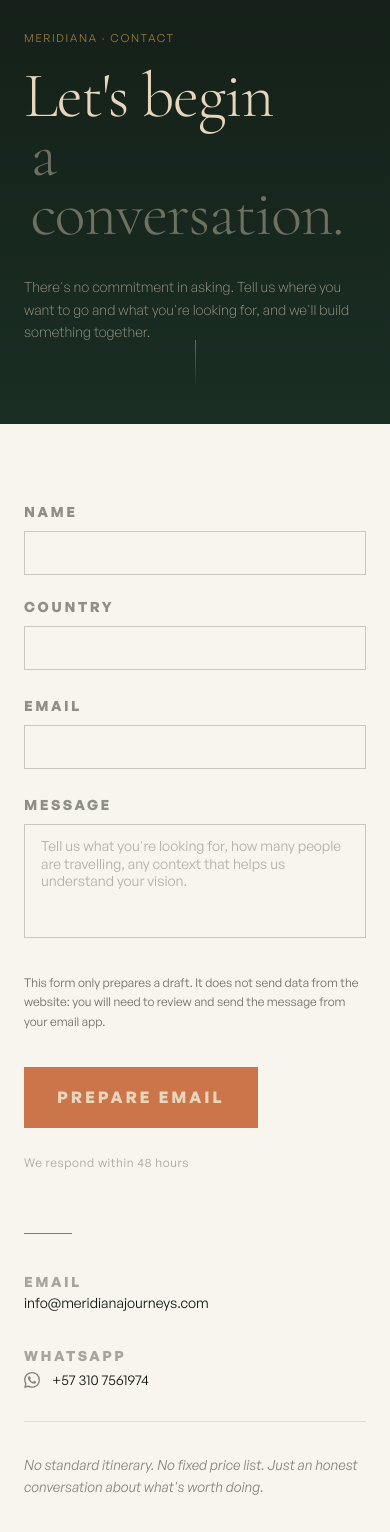
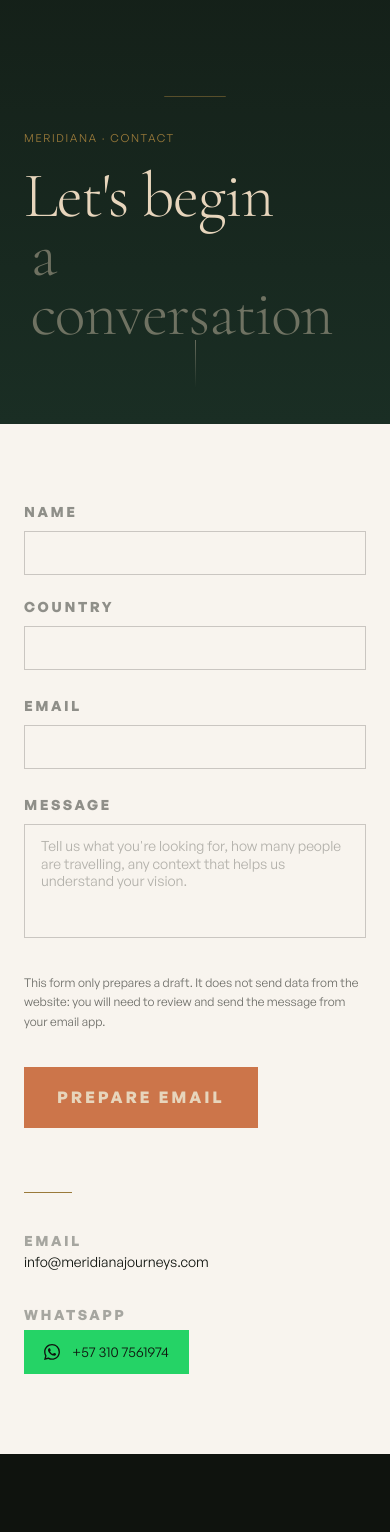
Before and after one commit to jsdgstudio/meridiana_journeys, a Next.js app in the folder frontend/: page /en/contacto in a window 390 px wide. Shown: the part 420-1952 px from the top of the page. Built offline with nearby package versions, Linux system fonts and the light colour scheme.

Commit message:
feat: refine contact page from client feedback

```diff
--- a/frontend/app/[locale]/contacto/page.tsx
+++ b/frontend/app/[locale]/contacto/page.tsx
@@ -19,10 +19,6 @@ export async function generateMetadata({
       locale === "es"
         ? "Contacto — Meridiana"
         : "Contact — Meridiana",
-    description:
-      locale === "es"
-        ? "Comencemos una conversación. No hay compromiso en preguntar."
-        : "Let's begin a conversation. There's no commitment in asking.",
   };
 }
 
@@ -34,7 +30,6 @@ export default function ContactPage({ params }: ContactPageProps) {
     <>
       <ContactHero
         headline={content.headline}
-        description={content.description}
         locale={locale}
       />
 
@@ -66,7 +61,6 @@ export default function ContactPage({ params }: ContactPageProps) {
                     {content.email}
                   </a>
                 </div>
-
                 {/* WhatsApp */}
                 <div className="space-y-2">
                   <p className="label text-xs tracking-widest uppercase text-negro/35">
@@ -76,7 +70,7 @@ export default function ContactPage({ params }: ContactPageProps) {
                     href={content.whatsapp.href}
                     target="_blank"
                     rel="noopener noreferrer"
-                    className="flex items-center gap-3 font-sans text-sm text-negro hover:opacity-60 transition-opacity duration-200 group"
+                    className="inline-flex min-h-11 items-center gap-3 bg-[var(--whatsapp-green)] px-5 py-3 font-sans text-sm text-negro hover:bg-verde hover:text-marfil focus-visible:outline focus-visible:outline-2 focus-visible:outline-offset-2 focus-visible:outline-verde"
                   >
                     {/* WhatsApp icon */}
                     <svg
@@ -85,7 +79,7 @@ export default function ContactPage({ params }: ContactPageProps) {
                       viewBox="0 0 24 24"
                       fill="currentColor"
                       aria-hidden="true"
-                      className="text-negro/50 group-hover:text-negro transition-colors duration-200 shrink-0"
+                      className="shrink-0"
                     >
                       <path d="M17.472 14.382c-.297-.149-1.758-.867-2.03-.967-.273-.099-.471-.148-.67.15-.197.297-.767.966-.94 1.164-.173.199-.347.223-.644.075-.297-.15-1.255-.463-2.39-1.475-.883-.788-1.48-1.761-1.653-2.059-.173-.297-.018-.458.13-.606.134-.133.298-.347.446-.52.149-.174.198-.298.298-.497.099-.198.05-.371-.025-.52-.075-.149-.669-1.612-.916-2.207-.242-.579-.487-.5-.669-.51-.173-.008-.371-.01-.57-.01-.198 0-.52.074-.792.372-.272.297-1.04 1.016-1.04 2.479 0 1.462 1.065 2.875 1.213 3.074.149.198 2.096 3.2 5.077 4.487.709.306 1.262.489 1.694.625.712.227 1.36.195 1.871.118.571-.085 1.758-.719 2.006-1.413.248-.694.248-1.289.173-1.413-.074-.124-.272-.198-.57-.347m-5.421 7.403h-.004a9.87 9.87 0 01-5.031-1.378l-.361-.214-3.741.982.998-3.648-.235-.374a9.86 9.86 0 01-1.51-5.26c.001-5.45 4.436-9.884 9.888-9.884 2.64 0 5.122 1.03 6.988 2.898a9.825 9.825 0 012.893 6.994c-.003 5.45-4.437 9.884-9.885 9.884m8.413-18.297A11.815 11.815 0 0012.05 0C5.495 0 .16 5.335.157 11.892c0 2.096.547 4.142 1.588 5.945L.057 24l6.305-1.654a11.882 11.882 0 005.683 1.448h.005c6.554 0 11.89-5.335 11.893-11.893a11.821 11.821 0 00-3.48-8.413z"/>
                     </svg>
@@ -93,12 +87,6 @@ export default function ContactPage({ params }: ContactPageProps) {
                   </a>
                 </div>
 
-                {/* Reassurance */}
-                <div className="border-t border-negro/10 pt-8">
-                  <p className="font-sans text-sm leading-relaxed text-negro/50 italic">
-                    {content.reassurance[locale]}
-                  </p>
-                </div>
               </div>
             </div>
           </div>
--- a/frontend/app/globals.css
+++ b/frontend/app/globals.css
@@ -26,6 +26,7 @@
   --tumbaga:    #9A7A3A;
   --marfil:     #E7D5BC;
   --blanco:     #F8F4EE;
+  --whatsapp-green: #25D366;
 
   --negro-80:   rgba(15, 19, 14, 0.80);
   --negro-60:   rgba(15, 19, 14, 0.60);
--- a/frontend/components/sections/ContactForm.tsx
+++ b/frontend/components/sections/ContactForm.tsx
@@ -238,10 +238,6 @@ export function ContactForm({ content, locale }: ContactFormProps) {
             </motion.div>
           )}
 
-          {/* Response time note */}
-          <p className="font-sans text-xs text-negro/35 tracking-wide">
-            {content.responseTime[locale]}
-          </p>
     </motion.form>
   );
 }
--- a/frontend/components/sections/ContactHero.tsx
+++ b/frontend/components/sections/ContactHero.tsx
@@ -5,8 +5,7 @@ import { motion, useAnimation, useReducedMotion } from "framer-motion";
 import type { Locale } from "@/types/tour";
 
 interface ContactHeroProps {
-  headline: { es: string; en: string };
-  description: { es: string; en: string };
+  headline: { es: [string, string]; en: [string, string] };
   locale: Locale;
 }
 
@@ -18,24 +17,18 @@ const LINE_STYLE = {
   transformOrigin: "center",
 } as const;
 
-// Headline split: first word dominant, rest as qualifier
-const HEADLINE: Record<Locale, [string, string]> = {
-  es: ["Comencemos", "una conversación."],
-  en: ["Let's begin", "a conversation."],
-};
-
 const EYEBROW: Record<Locale, string> = {
   es: "Meridiana · Contacto",
   en: "Meridiana · Contact",
 };
 
-export function ContactHero({ headline: _headline, description, locale }: ContactHeroProps) {
+export function ContactHero({ headline, locale }: ContactHeroProps) {
   const shouldReduce = useReducedMotion();
   const lineControls = useAnimation();
   const [lineReady, setLineReady] = useState(false);
   const cancelRef = useRef(false);
 
-  const [line1, line2] = HEADLINE[locale];
+  const [line1, line2] = headline[locale];
 
   useEffect(() => {
     cancelRef.current = false;
@@ -99,11 +92,7 @@ export function ContactHero({ headline: _headline, description, locale }: Contac
           style={LINE_STYLE}
         />
 
-        {/* Two-column grid */}
-        <div className="grid grid-cols-1 lg:grid-cols-5 gap-y-8 lg:gap-x-20 lg:items-end">
-
-          {/* Left — eyebrow + headline */}
-          <div className="lg:col-span-3">
+        <div>
           <motion.span
             initial={shouldReduce ? false : { opacity: 0, y: 10 }}
             animate={{ opacity: 1, y: 0 }}
@@ -129,26 +118,6 @@ export function ContactHero({ headline: _headline, description, locale }: Contac
               {line2}
             </span>
           </motion.h1>
-          </div>
-
-          {/* Right — description */}
-          <motion.div
-            className="lg:col-span-2 lg:pb-1"
-            initial={shouldReduce ? false : { opacity: 0, y: 22 }}
-            animate={{ opacity: 1, y: 0 }}
-            transition={{ duration: 0.9, delay: 0.72, ease }}
-          >
-            <p
-              className="font-sans font-light leading-relaxed"
-              style={{
-                fontSize: "clamp(0.875rem, 1.1vw, 1rem)",
-                color: "rgba(231, 213, 188, 0.68)",
-                maxWidth: "46ch",
-              }}
-            >
-              {description[locale]}
-            </p>
-          </motion.div>
         </div>
       </div>
 
--- a/frontend/content/i18n/en.json
+++ b/frontend/content/i18n/en.json
@@ -68,8 +68,7 @@
     "readyNotice": "Your draft is ready. Open it, review it, and send it from your email app so it reaches Meridiana.",
     "manualEmail": "If your email app does not open, write directly to",
     "mailSubject": "Journey inquiry — Meridiana",
-    "mailIntro": "Hello, Meridiana. I would like to discuss a cultural journey.",
-    "responseTime": "We respond within 48 hours"
+    "mailIntro": "Hello, Meridiana. I would like to discuss a cultural journey."
   },
   "journal": {
     "pageTitle": "Journal",
--- a/frontend/content/i18n/es.json
+++ b/frontend/content/i18n/es.json
@@ -68,8 +68,7 @@
     "readyNotice": "El borrador está listo. Ábrelo, revísalo y envíalo desde tu correo para que llegue a Meridiana.",
     "manualEmail": "Si no se abre tu correo, escribe directamente a",
     "mailSubject": "Consulta de viaje — Meridiana",
-    "mailIntro": "Hola, Meridiana. Quisiera conversar sobre un viaje cultural.",
-    "responseTime": "Respondemos en menos de 48 horas"
+    "mailIntro": "Hola, Meridiana. Quisiera conversar sobre un viaje cultural."
   },
   "journal": {
     "pageTitle": "Journal",
--- a/frontend/content/pages/contact.json
+++ b/frontend/content/pages/contact.json
@@ -1,25 +1,13 @@
 {
   "id": "contact",
   "headline": {
-    "es": "Comencemos una conversación",
-    "en": "Let's begin a conversation"
-  },
-  "description": {
-    "es": "No hay compromiso en preguntar. Cuéntanos a dónde quieres ir y lo que estás buscando, y construiremos algo juntos.",
-    "en": "There's no commitment in asking. Tell us where you want to go and what you're looking for, and we'll build something together."
+    "es": ["Comencemos", "una Conversación"],
+    "en": ["Let's begin", "a conversation"]
   },
   "email": "info@meridianajourneys.com",
   "whatsapp": {
     "number": "+57 310 7561974",
     "label": { "es": "WhatsApp", "en": "WhatsApp" },
     "href": "https://wa.me/573107561974"
-  },
-  "responseTime": {
-    "es": "Respondemos en menos de 48 horas",
-    "en": "We respond within 48 hours"
-  },
-  "reassurance": {
-    "es": "Ningún itinerario estándar. Ninguna lista de precios fija. Solo una conversación honesta sobre lo que vale la pena hacer.",
-    "en": "No standard itinerary. No fixed price list. Just an honest conversation about what's worth doing."
   }
 }
--- a/frontend/design-system/globals.css
+++ b/frontend/design-system/globals.css
@@ -32,6 +32,7 @@
   --tumbaga:    #9A7A3A;
   --marfil:     #E7D5BC;
   --blanco:     #F8F4EE;
+  --whatsapp-green: #25D366;
 
   /* Tints & shades */
   --negro-80:   rgba(15, 19, 14, 0.80);
--- a/frontend/types/content.ts
+++ b/frontend/types/content.ts
@@ -151,16 +151,13 @@ export interface AboutContent {
 
 export interface ContactContent {
   id: "contact";
-  headline: LocaleString;
-  description: LocaleString;
+  headline: { es: [string, string]; en: [string, string] };
   email: string;
   whatsapp: {
     number: string;
     label: LocaleString;
     href: string;
   };
-  responseTime: LocaleString;
-  reassurance: LocaleString;
 }
 
 // --- i18n UI Strings ---
```
Also changed, not shown: frontend/public/status.json (+5 -5 lines). Lines whose indentation alone changed are shown as unchanged.
